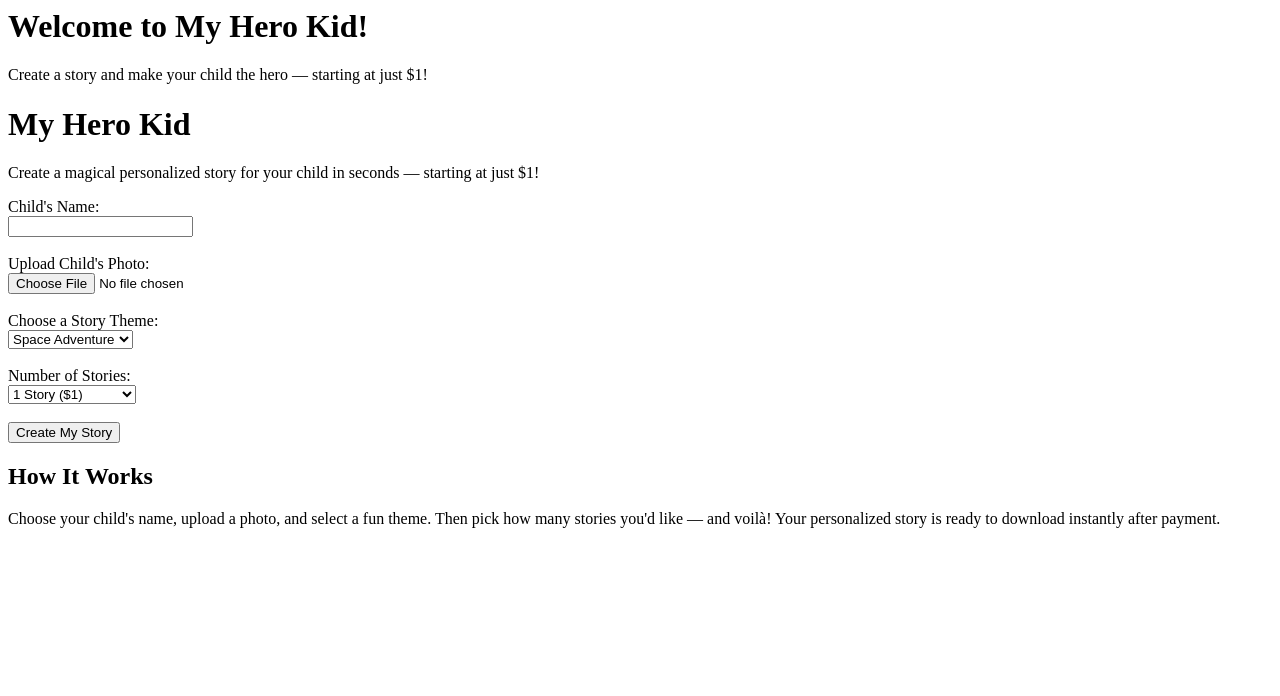
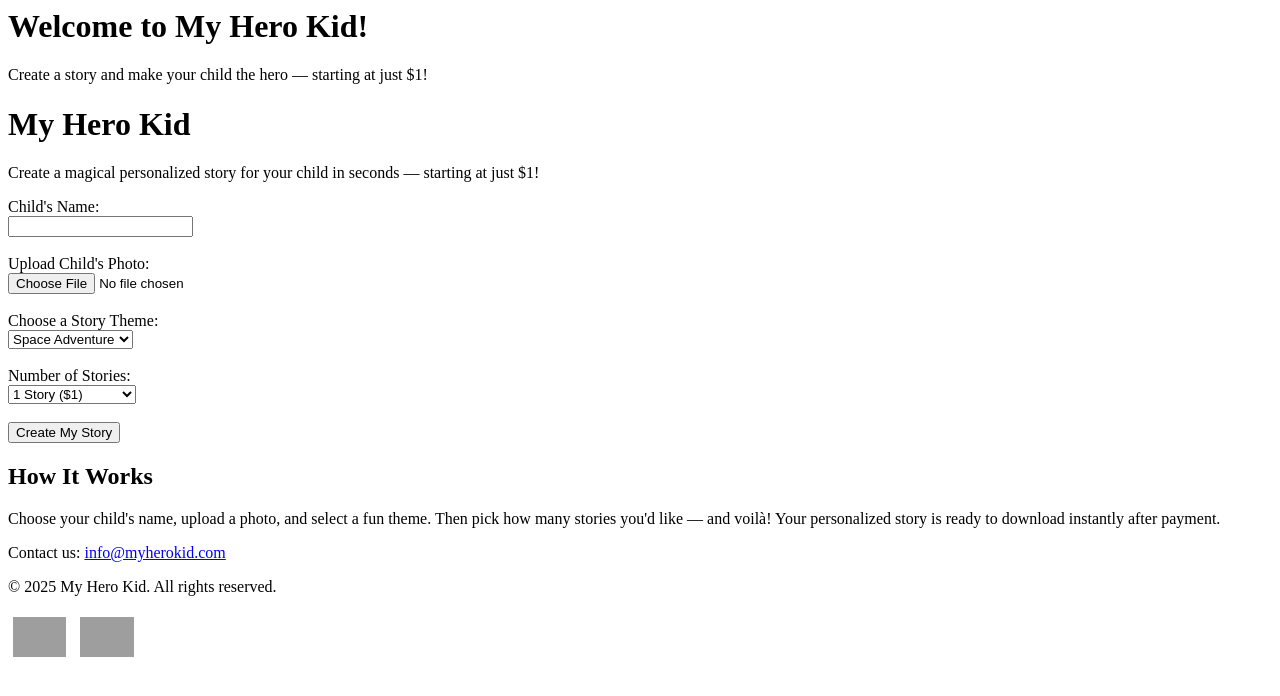
Before and after one commit to kananosama/personalized-story-website, a plain HTML site: page index.html in a window 1280 px wide. Drawn offline with Linux system fonts and the light colour scheme; grey boxes are pictures that could not be loaded.

Commit message:
Add footer with contact info

```diff
--- a/index.html
+++ b/index.html
@@ -38,3 +38,11 @@
 </section>
 
 </body>
+<footer>
+  <p>Contact us: <a href="mailto:info@myherokid.com">info@myherokid.com</a></p>
+  <p>&copy; 2025 My Hero Kid. All rights reserved.</p>
+  <div class="trust-signs">
+    <img src="https://www.paypalobjects.com/webstatic/en_US/i/buttons/pp-acceptance-small.png" alt="Pay with PayPal" style="height: 40px; margin: 5px;">
+    <img src="https://upload.wikimedia.org/wikipedia/commons/thumb/d/d5/Lock_font_awesome.svg/512px-Lock_font_awesome.svg.png" alt="Secure Site" style="height: 40px; margin: 5px;">
+  </div>
+</footer>
```
